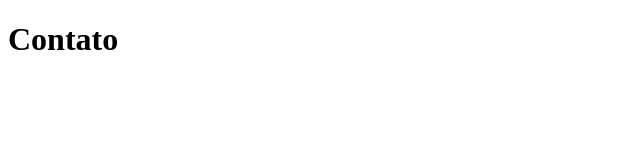
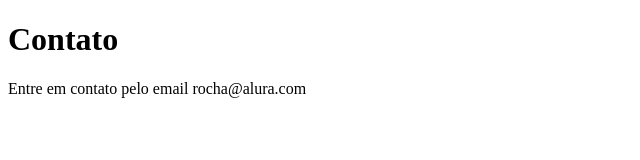
Before and after one commit to pauloglh/sistema-de-cadastro, a plain HTML site: page contato.html in a window 1280 px wide. Shown: the whole page, without its empty margins (0-640 px from the left). Drawn offline with Linux system fonts and the light colour scheme.

Commit message:
adicionando email para contato

```diff
--- a/contato.html
+++ b/contato.html
@@ -7,5 +7,6 @@
 </head>
 <body>
     <h1>Contato</h1>
+    <p>Entre em contato pelo email rocha@alura.com</p>
 </body>
 </html>
```
Also changed, not shown: index.html (+1 -1 lines).
